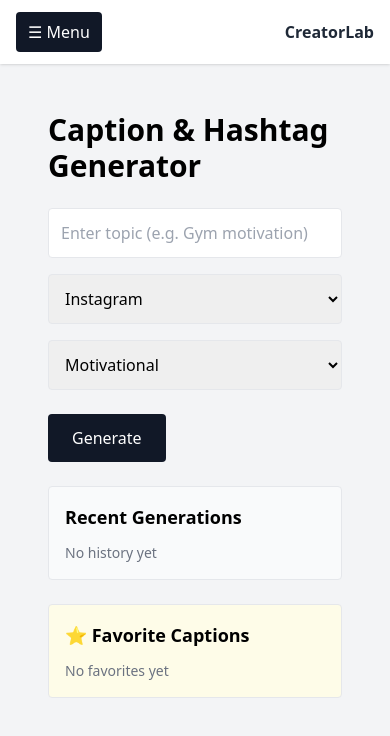
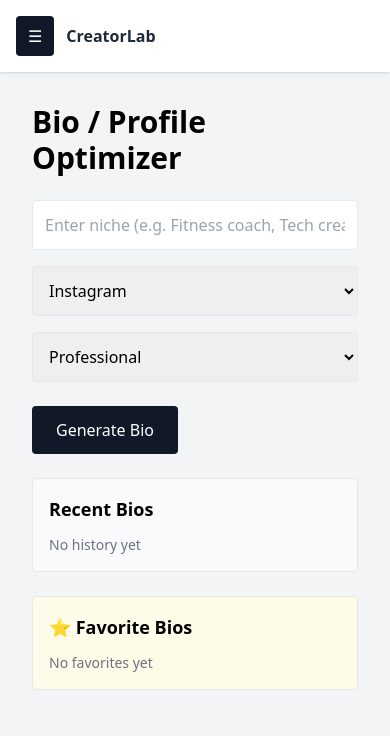
Before and after one commit to Arjun1947/creatorlab, a React app in the folder frontend/: page /bio in a window 390 px wide. Shown: the top 736 px of the page. Built offline with nearby package versions, Linux system fonts and the light colour scheme; the HTML template or start-up script is replaced by a standard one.

Commit message:
Fix sidebar + responsive layout

```diff
--- a/frontend/src/Layouts/DashboardLayout.jsx
+++ b/frontend/src/Layouts/DashboardLayout.jsx
@@ -13,34 +13,44 @@ export default function DashboardLayout() {
     navigate("/login");
   };
 
+  const closeSidebar = () => setSidebarOpen(false);
+
   return (
     <div className="min-h-screen bg-gray-100 flex">
-
       {/* ✅ Mobile Overlay */}
       {sidebarOpen && (
         <div
-          className="fixed inset-0 bg-black/50 z-40 md:hidden"
-          onClick={() => setSidebarOpen(false)}
+          onClick={closeSidebar}
+          className="fixed inset-0 bg-black/40 z-40 md:hidden"
         />
       )}
 
       {/* ✅ Sidebar */}
       <aside
         className={`
-          fixed md:static top-0 left-0 z-50
-          h-full w-64 bg-gray-900 text-white p-6 flex flex-col
+          fixed md:sticky md:top-0 top-0 left-0 z-50
+          h-screen w-64 bg-gray-900 text-white p-6 flex flex-col
           transform transition-transform duration-300
           ${sidebarOpen ? "translate-x-0" : "-translate-x-full"}
           md:translate-x-0
         `}
       >
-        <h1 className="text-2xl font-bold mb-8">CreatorLab</h1>
+        <div className="flex items-center justify-between mb-8">
+          <h1 className="text-2xl font-bold">CreatorLab</h1>
+
+          {/* Close button (Mobile) */}
+          <button
+            onClick={closeSidebar}
+            className="md:hidden text-white text-2xl"
+          >
+            ✖
+          </button>
+        </div>
 
         <nav className="space-y-3 flex-1">
           <NavLink
             to="/caption"
-            end
-            onClick={() => setSidebarOpen(false)}
+            onClick={closeSidebar}
             className={({ isActive }) =>
               `block px-4 py-2 rounded ${
                 isActive ? "bg-gray-700" : "hover:bg-gray-800"
@@ -52,7 +62,7 @@ export default function DashboardLayout() {
 
           <NavLink
             to="/bio"
-            onClick={() => setSidebarOpen(false)}
+            onClick={closeSidebar}
             className={({ isActive }) =>
               `block px-4 py-2 rounded ${
                 isActive ? "bg-gray-700" : "hover:bg-gray-800"
@@ -64,7 +74,7 @@ export default function DashboardLayout() {
 
           <NavLink
             to="/history"
-            onClick={() => setSidebarOpen(false)}
+            onClick={closeSidebar}
             className={({ isActive }) =>
               `block px-4 py-2 rounded ${
                 isActive ? "bg-gray-700" : "hover:bg-gray-800"
@@ -84,21 +94,19 @@ export default function DashboardLayout() {
       </aside>
 
       {/* ✅ Main Content */}
-      <div className="flex-1 w-full md:ml-64">
-
-        {/* ✅ Top Bar (Mobile Header) */}
-        <div className="md:hidden flex items-center justify-between bg-white shadow px-4 py-3">
+      <div className="flex-1 flex flex-col md:ml-64">
+        {/* Topbar (Mobile Only) */}
+        <header className="md:hidden bg-white shadow p-4 flex items-center gap-3">
           <button
             onClick={() => setSidebarOpen(true)}
             className="bg-gray-900 text-white px-3 py-2 rounded"
           >
-            ☰ Menu
+            ☰
           </button>
+          <h2 className="font-semibold text-gray-800">CreatorLab</h2>
+        </header>
 
-          <h2 className="font-bold text-gray-800">CreatorLab</h2>
-        </div>
-
-        <main className="p-4 md:p-8">
+        <main className="flex-1 p-4 md:p-8">
           <Outlet />
         </main>
       </div>
--- a/frontend/src/pages/BioOptimizer.jsx
+++ b/frontend/src/pages/BioOptimizer.jsx
@@ -5,13 +5,13 @@ const copyToClipboard = (text) => {
   alert("Copied to clipboard ✅");
 };
 
-const HISTORY_KEY = "creatorlab_history";
-const FAVORITES_KEY = "creatorlab_favorites";
+const HISTORY_KEY = "creatorlab_bio_history";
+const FAVORITES_KEY = "creatorlab_bio_favorites";
 
-export default function CaptionGenerator() {
-  const [topic, setTopic] = useState("");
+export default function BioOptimizer() {
+  const [niche, setNiche] = useState("");
   const [platform, setPlatform] = useState("Instagram");
-  const [tone, setTone] = useState("Motivational");
+  const [tone, setTone] = useState("Professional");
   const [result, setResult] = useState(null);
   const [loading, setLoading] = useState(false);
   const [history, setHistory] = useState([]);
@@ -26,7 +26,7 @@ export default function CaptionGenerator() {
     if (savedFavorites) setFavorites(JSON.parse(savedFavorites));
   }, []);
 
-  // 🔹 Save history
+  // 🔹 Save history helper
   const saveToHistory = (entry) => {
     const updated = [entry, ...history].slice(0, 5);
     setHistory(updated);
@@ -34,22 +34,22 @@ export default function CaptionGenerator() {
   };
 
   // ⭐ Toggle favorite
-  const toggleFavorite = (caption) => {
+  const toggleFavorite = (bio) => {
     let updated;
 
-    if (favorites.includes(caption)) {
-      updated = favorites.filter((c) => c !== caption);
+    if (favorites.includes(bio)) {
+      updated = favorites.filter((b) => b !== bio);
     } else {
-      updated = [caption, ...favorites].slice(0, 10);
+      updated = [bio, ...favorites].slice(0, 10);
     }
 
     setFavorites(updated);
     localStorage.setItem(FAVORITES_KEY, JSON.stringify(updated));
   };
 
-  const generateContent = async () => {
-    if (!topic) {
-      alert("Please enter a topic");
+  const generateBio = async () => {
+    if (!niche) {
+      alert("Please enter your niche");
       return;
     }
 
@@ -67,13 +67,12 @@ export default function CaptionGenerator() {
         return;
       }
 
-      const response = await fetch(`${API_URL}/api/caption`, {
+      const response = await fetch(`${API_URL}/api/bio`, {
         method: "POST",
         headers: { "Content-Type": "application/json" },
-        body: JSON.stringify({ topic, tone, platform }),
+        body: JSON.stringify({ niche, platform, tone }),
       });
 
-      // If backend gives error
       if (!response.ok) {
         const errText = await response.text();
         console.error("Backend Error:", errText);
@@ -85,11 +84,10 @@ export default function CaptionGenerator() {
       const data = await response.json();
 
       const payload = {
-        topic,
+        niche,
+        platform,
         tone,
-        platform,
-        captions: data.captions || [],
-        hashtags: data.hashtags || [],
+        bios: data.bios || [],
         time: new Date().toLocaleString(),
       };
 
@@ -104,18 +102,18 @@ export default function CaptionGenerator() {
   };
 
   return (
-    <div className="p-8 max-w-6xl mx-auto grid grid-cols-1 md:grid-cols-3 gap-6">
+    <div className="p-4 md:p-8 max-w-6xl mx-auto grid grid-cols-1 md:grid-cols-3 gap-6">
       {/* MAIN */}
       <div className="md:col-span-2">
-        <h2 className="text-3xl font-bold mb-6">Caption & Hashtag Generator</h2>
+        <h2 className="text-3xl font-bold mb-6">Bio / Profile Optimizer</h2>
 
         {/* Inputs */}
         <div className="grid grid-cols-1 md:grid-cols-3 gap-4 mb-6">
           <input
             type="text"
-            placeholder="Enter topic (e.g. Gym motivation)"
-            value={topic}
-            onChange={(e) => setTopic(e.target.value)}
+            placeholder="Enter niche (e.g. Fitness coach, Tech creator)"
+            value={niche}
+            onChange={(e) => setNiche(e.target.value)}
             className="border p-3 rounded"
           />
 
@@ -125,7 +123,7 @@ export default function CaptionGenerator() {
             className="border p-3 rounded"
           >
             <option>Instagram</option>
-            <option>YouTube Shorts</option>
+            <option>YouTube</option>
           </select>
 
           <select
@@ -133,14 +131,14 @@ export default function CaptionGenerator() {
             onChange={(e) => setTone(e.target.value)}
             className="border p-3 rounded"
           >
+            <option>Professional</option>
+            <option>Funny</option>
             <option>Motivational</option>
-            <option>Funny</option>
-            <option>Professional</option>
           </select>
         </div>
 
         <button
-          onClick={generateContent}
+          onClick={generateBio}
           disabled={loading}
           className={`px-6 py-3 rounded text-white ${
             loading
@@ -148,32 +146,34 @@ export default function CaptionGenerator() {
               : "bg-gray-900 hover:bg-gray-700"
           }`}
         >
-          {loading ? "Generating..." : "Generate"}
+          {loading ? "Generating..." : "Generate Bio"}
         </button>
 
         {/* Output */}
         {result && (
           <div className="mt-8 space-y-6">
             <div>
-              <h3 className="text-xl font-semibold mb-2">Captions</h3>
+              <h3 className="text-xl font-semibold mb-2">Optimized Bios</h3>
               <div className="space-y-3">
-                {result.captions.map((cap, index) => (
+                {result.bios.map((bio, index) => (
                   <div
                     key={index}
-                    className="flex justify-between items-center bg-white p-3 rounded border"
+                    className="flex justify-between items-start bg-white p-3 rounded border"
                   >
-                    <span>{cap}</span>
+                    <span className="whitespace-pre-line">{bio}</span>
+
                     <div className="flex gap-2">
                       <button
-                        onClick={() => copyToClipboard(cap)}
+                        onClick={() => copyToClipboard(bio)}
                         className="text-sm bg-gray-900 text-white px-3 py-1 rounded"
                       >
                         Copy
                       </button>
+
                       <button
-                        onClick={() => toggleFavorite(cap)}
+                        onClick={() => toggleFavorite(bio)}
                         className={`text-sm px-3 py-1 rounded border ${
-                          favorites.includes(cap)
+                          favorites.includes(bio)
                             ? "bg-yellow-400"
                             : "bg-white"
                         }`}
@@ -185,19 +185,6 @@ export default function CaptionGenerator() {
                 ))}
               </div>
             </div>
-
-            <div>
-              <h3 className="text-xl font-semibold mb-2">Hashtags</h3>
-              <div className="bg-gray-100 p-4 rounded flex justify-between items-start gap-4">
-                <p className="flex-1">{result.hashtags.join(" ")}</p>
-                <button
-                  onClick={() => copyToClipboard(result.hashtags.join(" "))}
-                  className="bg-gray-900 text-white px-4 py-2 rounded"
-                >
-                  Copy
-                </button>
-              </div>
-            </div>
           </div>
         )}
       </div>
@@ -207,7 +194,7 @@ export default function CaptionGenerator() {
         {/* HISTORY */}
         <div className="bg-gray-50 p-4 rounded border">
           <div className="flex justify-between items-center mb-3">
-            <h3 className="text-lg font-semibold">Recent Generations</h3>
+            <h3 className="text-lg font-semibold">Recent Bios</h3>
 
             {history.length > 0 && (
               <button
@@ -234,7 +221,7 @@ export default function CaptionGenerator() {
                 className="p-3 bg-white rounded border cursor-pointer hover:bg-gray-100"
                 onClick={() => setResult(item)}
               >
-                <p className="text-sm font-medium">{item.topic}</p>
+                <p className="text-sm font-medium">{item.niche}</p>
                 <p className="text-xs text-gray-500">
                   {item.platform} • {item.tone}
                 </p>
@@ -246,28 +233,28 @@ export default function CaptionGenerator() {
 
         {/* ⭐ FAVORITES */}
         <div className="bg-yellow-50 p-4 rounded border">
-          <h3 className="text-lg font-semibold mb-3">⭐ Favorite Captions</h3>
+          <h3 className="text-lg font-semibold mb-3">⭐ Favorite Bios</h3>
 
           {favorites.length === 0 && (
             <p className="text-sm text-gray-500">No favorites yet</p>
           )}
 
           <div className="space-y-3">
-            {favorites.map((cap, index) => (
+            {favorites.map((bio, index) => (
               <div
                 key={index}
-                className="flex justify-between items-center bg-white p-3 rounded border"
+                className="flex justify-between items-start bg-white p-3 rounded border"
               >
-                <span className="text-sm">{cap}</span>
+                <span className="text-sm whitespace-pre-line">{bio}</span>
                 <div className="flex gap-2">
                   <button
-                    onClick={() => copyToClipboard(cap)}
+                    onClick={() => copyToClipboard(bio)}
                     className="text-xs bg-gray-900 text-white px-2 py-1 rounded"
                   >
                     Copy
                   </button>
                   <button
-                    onClick={() => toggleFavorite(cap)}
+                    onClick={() => toggleFavorite(bio)}
                     className="text-xs bg-red-500 text-white px-2 py-1 rounded"
                   >
                     ✕
--- a/frontend/src/pages/CaptionGenerator.jsx
+++ b/frontend/src/pages/CaptionGenerator.jsx
@@ -86,7 +86,7 @@ export default function CaptionGenerator() {
   };
 
   return (
-    <div className="p-8 max-w-6xl mx-auto grid grid-cols-1 md:grid-cols-3 gap-6">
+    <div className="p-4 md:p-8 max-w-6xl mx-auto grid grid-cols-1 md:grid-cols-3 gap-6">
       {/* MAIN */}
       <div className="md:col-span-2">
         <h2 className="text-3xl font-bold mb-6">Caption & Hashtag Generator</h2>
```
Also changed, not shown: frontend/src/App.jsx (+5 -5 lines).
